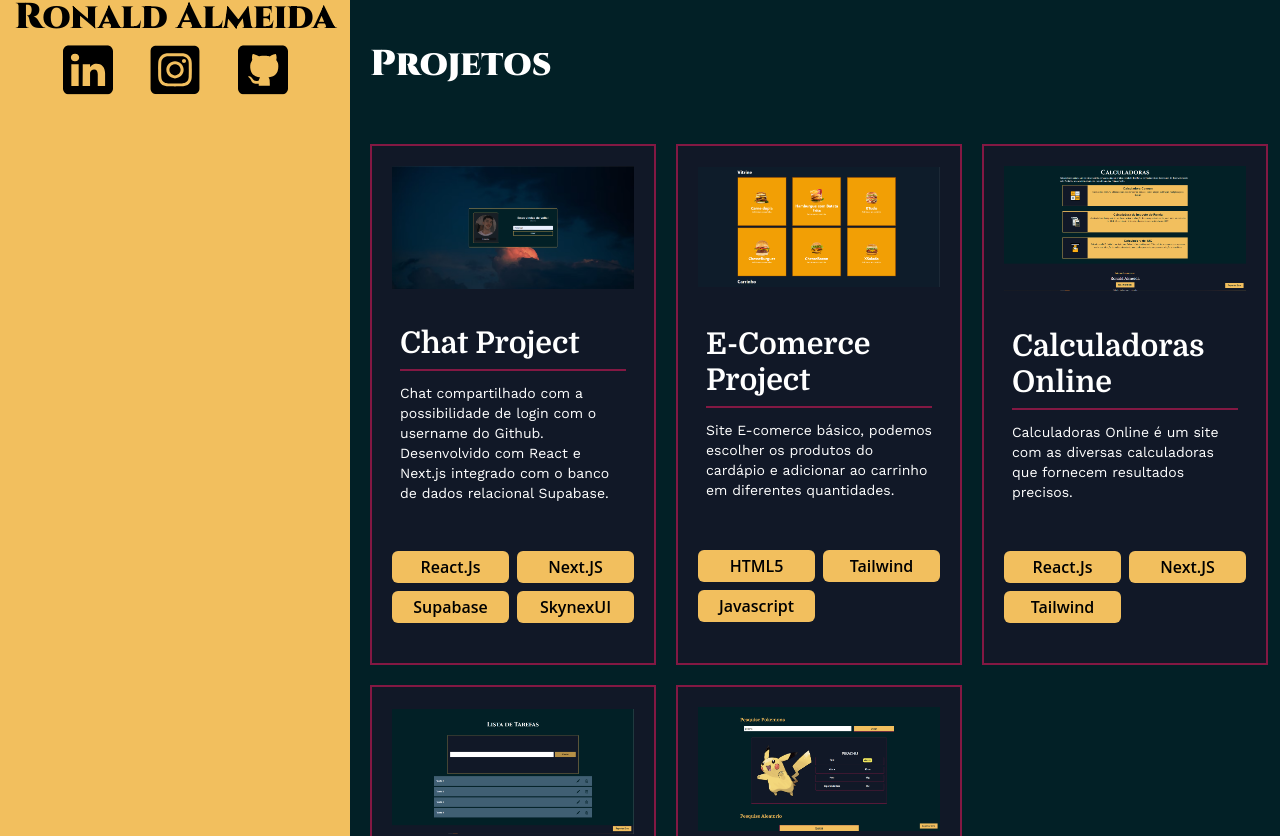
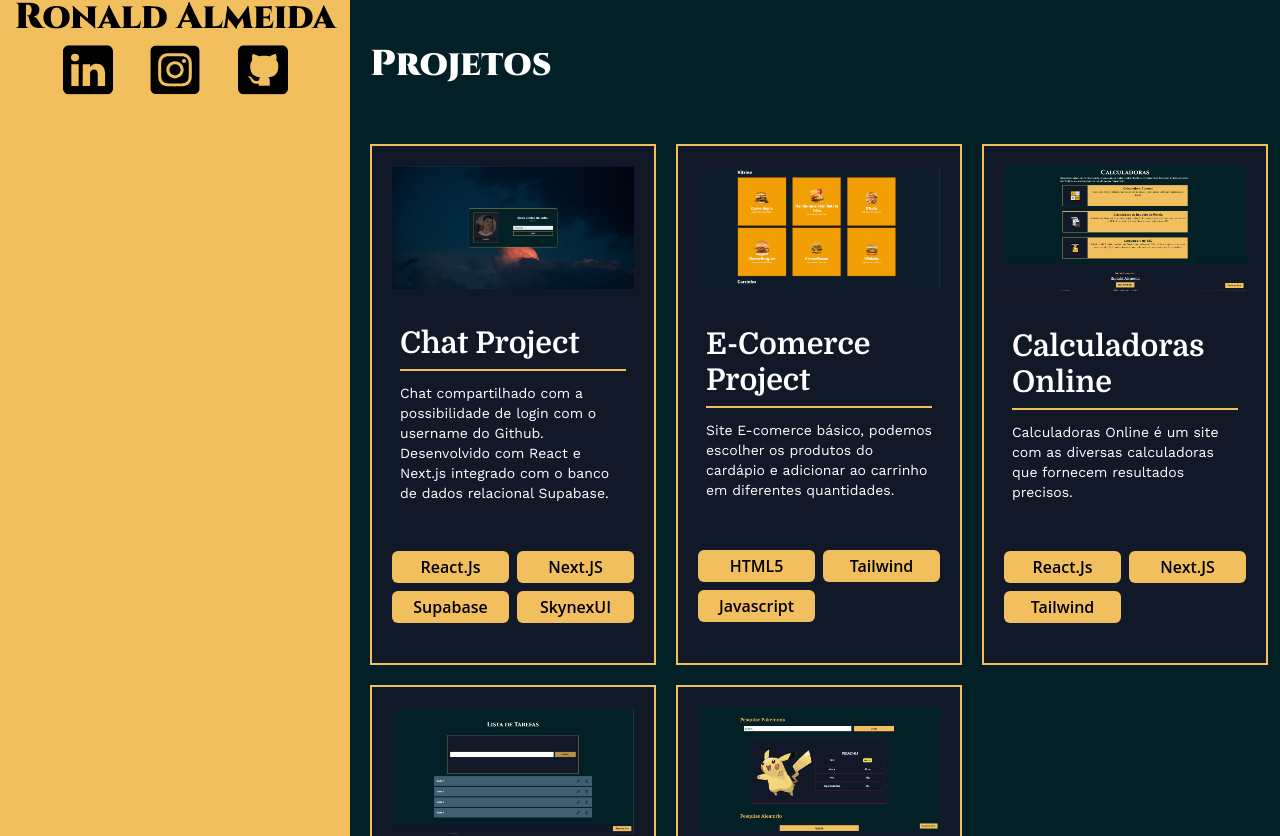
Before and after one commit to Ronaldjga/MeuPortfolio, a Next.js app: page / in a window 1280 px wide. Shown: the part 468-1304 px from the top of the page. Built offline with nearby package versions, Linux system fonts and the light colour scheme.

Commit message:
new commit

```diff
--- a/pages/index.js
+++ b/pages/index.js
@@ -18,11 +18,6 @@ function HomePage() {
       <Head>
       <title>Ronaldjga Portifolio</title>
       <meta property="Description" content="Portifolio" key="title" />
-      <meta property="Description" content="Ronald Almeida" key="title" />
-      <meta property="Description" content="Ronaldjga" key="title" />
-      <meta property="Description" content="Ronald_jga" key="title" />
-      <meta property="Description" content="_Ronaldjga" key="title" />
-      <meta property="Description" content="_Ronaldjga" key="title" />
       </Head>
 
       <Header/>
--- a/src/patterns/projectsCard.js
+++ b/src/patterns/projectsCard.js
@@ -8,7 +8,7 @@ import todoListImage from '../components/img/projects/todoListImage.PNG'
 import pokedexImage from '../components/img/projects/pokedex.PNG'
 
 export function ProjectCard(props) {
-    const [projects, setProjects] = React.useState([
+    const projects = [
         {
             image: chatImage,
             href: 'https://chat-project-nine.vercel.app/',
@@ -44,7 +44,7 @@ export function ProjectCard(props) {
             text: 'Pokédex pokemon, com funcionalidade de pesquisa de pokemon individual, sortear pokemon aleatório ou seleção de lista de pokemons por tipos. Designer responsivo e interativo.',
             technology: ['React.Js', 'Next.JS', 'Tailwind', 'Axios', 'PokeAPI']
         },
-    ])
+    ]
 
 
 
@@ -71,7 +71,7 @@ export function ProjectCard(props) {
                         return (
                             <div
                                 key={i}
-                                className="bg-gray-900 border-2 border-primaryPink p-2 flex flex-col justify-around gap-2
+                                className="bg-gray-900 border-2 border-yelloPrimary p-2 flex flex-col justify-around gap-2
                         xl:p-5 xl:gap-5 text-white"
                             >
                                 <a
@@ -84,7 +84,7 @@ export function ProjectCard(props) {
                                 <div className="w-full p-2">
                                     <a target='_blank' href={data.href}>
                                         <h3
-                                            className="py-2  text-2xl font-black font-h2Title border-b-2 border-primaryPink
+                                            className="py-2  text-2xl font-black font-h2Title border-b-2 border-yelloPrimary
                                 xl:text-3xl
                                 ">{data.titulo}</h3>
                                     </a>
```
